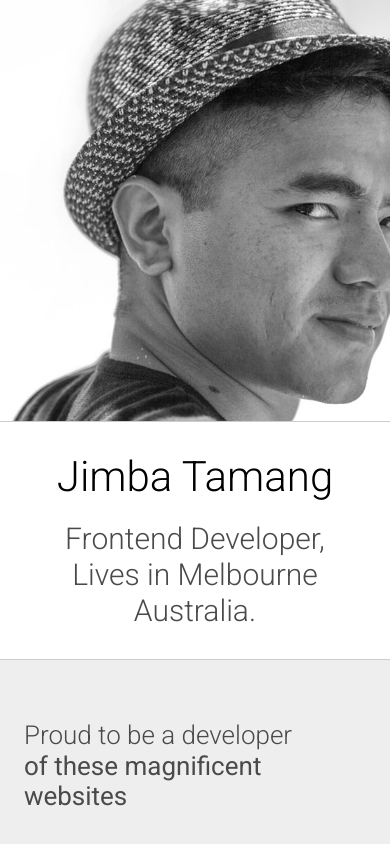
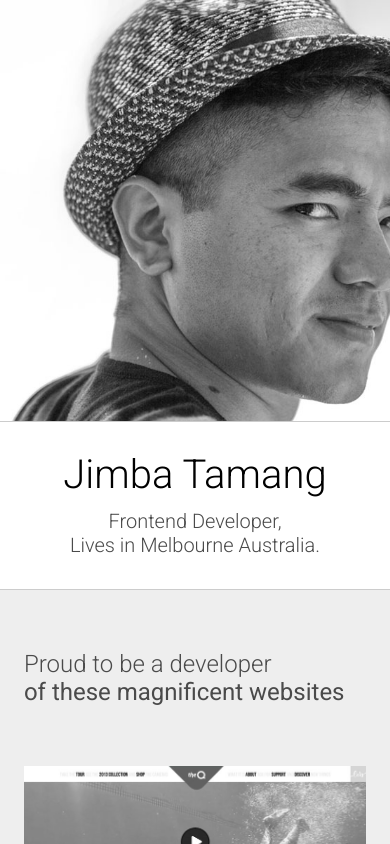
Before and after one commit to jimbatamang/jimbatamang.github.io, a website: page index.html in a window 390 px wide. Shown: the top 844 px of the page. Drawn offline with Linux system fonts and the light colour scheme; files whose address does not match are found by name.

Commit message:
heading font size udpated for mobile.

```diff
--- a/assets/src/sass/modules/_typography.scss
+++ b/assets/src/sass/modules/_typography.scss
@@ -16,7 +16,7 @@ h1, h2, h3, h4, h5, h6 {
 }
 
 h1 {
-	font-size: 4.2rem;
+	font-size: 4rem;
 
 	@media (min-width: $small) {
 		font-size: 7.2rem;
@@ -24,7 +24,7 @@ h1 {
 }
 
 h2 {
-	font-size: 2.6rem;
+	font-size: 2.4rem;
 
 	@media (min-width: $small) {
 		font-size: 3.6rem;
--- a/assets/src/sass/theme/_header.scss
+++ b/assets/src/sass/theme/_header.scss
@@ -74,12 +74,21 @@
 	}
 
 	&__title {
-		margin-bottom: 2rem;
+		margin-bottom: 1rem;
 		color: $color-2;
+
+		@media (min-width: $small) {
+			margin-bottom: 2rem;
+		}
 	}
 
 	&__subtitle {
-		font-size: 3rem;
+		font-size: 2rem;
 		line-height: 1.2;
+
+		@media (min-width: $small) {
+			font-size: 3rem;
+		}
+
 	}
 }
--- a/index.html
+++ b/index.html
@@ -29,7 +29,7 @@
 
 		<!-- styles -->
 		<link href='https://fonts.googleapis.com/css?family=Roboto:400,300' rel='stylesheet' type='text/css'>
-		<link href='assets/dist/styles.css?v=001' rel='stylesheet' type='text/css'>
+		<link href='assets/dist/styles.css?v=003' rel='stylesheet' type='text/css'>
 
 
 	</head>
```
Also changed, not shown: assets/dist/styles.css.
